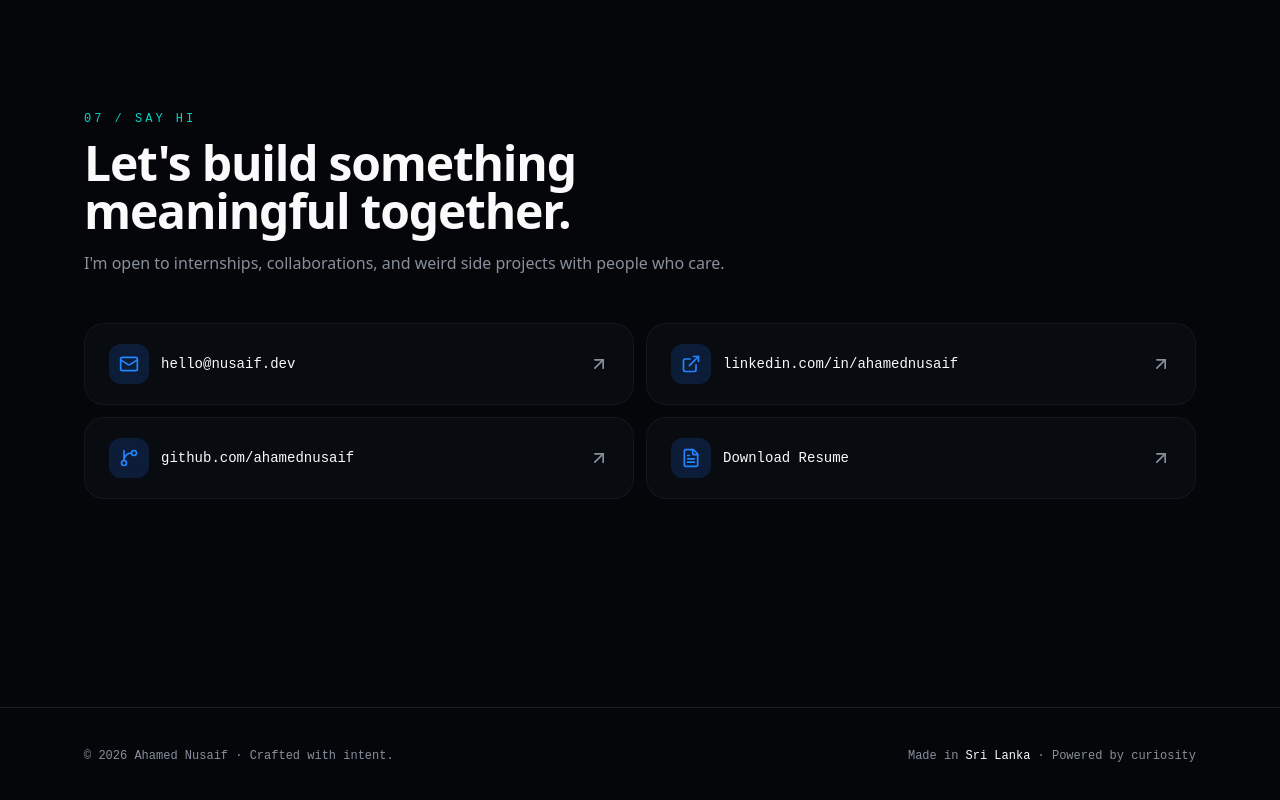
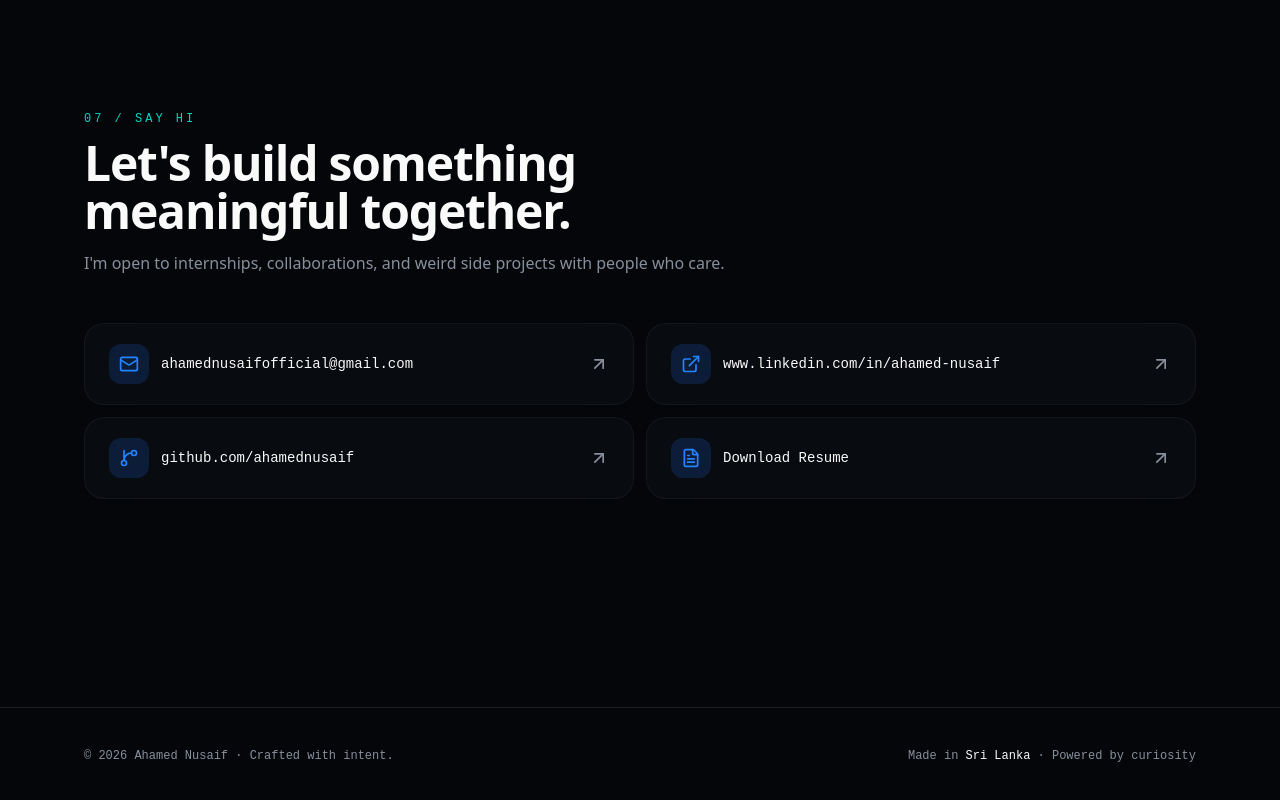
Before and after one commit to KindNusaif/Personal-Portfolio, a React (Vite) app: page / in a window 1280 px wide. Shown: the part 6280-7080 px from the top of the page. Built offline with nearby package versions, Linux system fonts and the light colour scheme.

Commit message:
Update contact links (LinkedIn, GitHub, Email)

```diff
--- a/src/components/portfolio/sections.tsx
+++ b/src/components/portfolio/sections.tsx
@@ -563,9 +563,9 @@ export function BlogSection() {
 /* -------------------- Contact -------------------- */
 export function ContactSection() {
   const links = [
-    { icon: Mail, label: "hello@nusaif.dev", href: "mailto:hello@nusaif.dev" },
-    { icon: ExternalLink, label: "linkedin.com/in/ahamednusaif", href: "#" },
-    { icon: GitBranch, label: "github.com/ahamednusaif", href: "#" },
+    { icon: Mail, label: "ahamednusaifofficial@gmail.com", href: "mailto:ahamednusaifofficial@gmail.com" },
+    { icon: ExternalLink, label: "www.linkedin.com/in/ahamed-nusaif", href: "https://www.linkedin.com/in/ahamed-nusaif" },
+    { icon: GitBranch, label: "github.com/ahamednusaif", href: "https://github.com/ahamednusaif" },
     { icon: FileText, label: "Download Resume", href: "#" },
   ];
   return (
```
